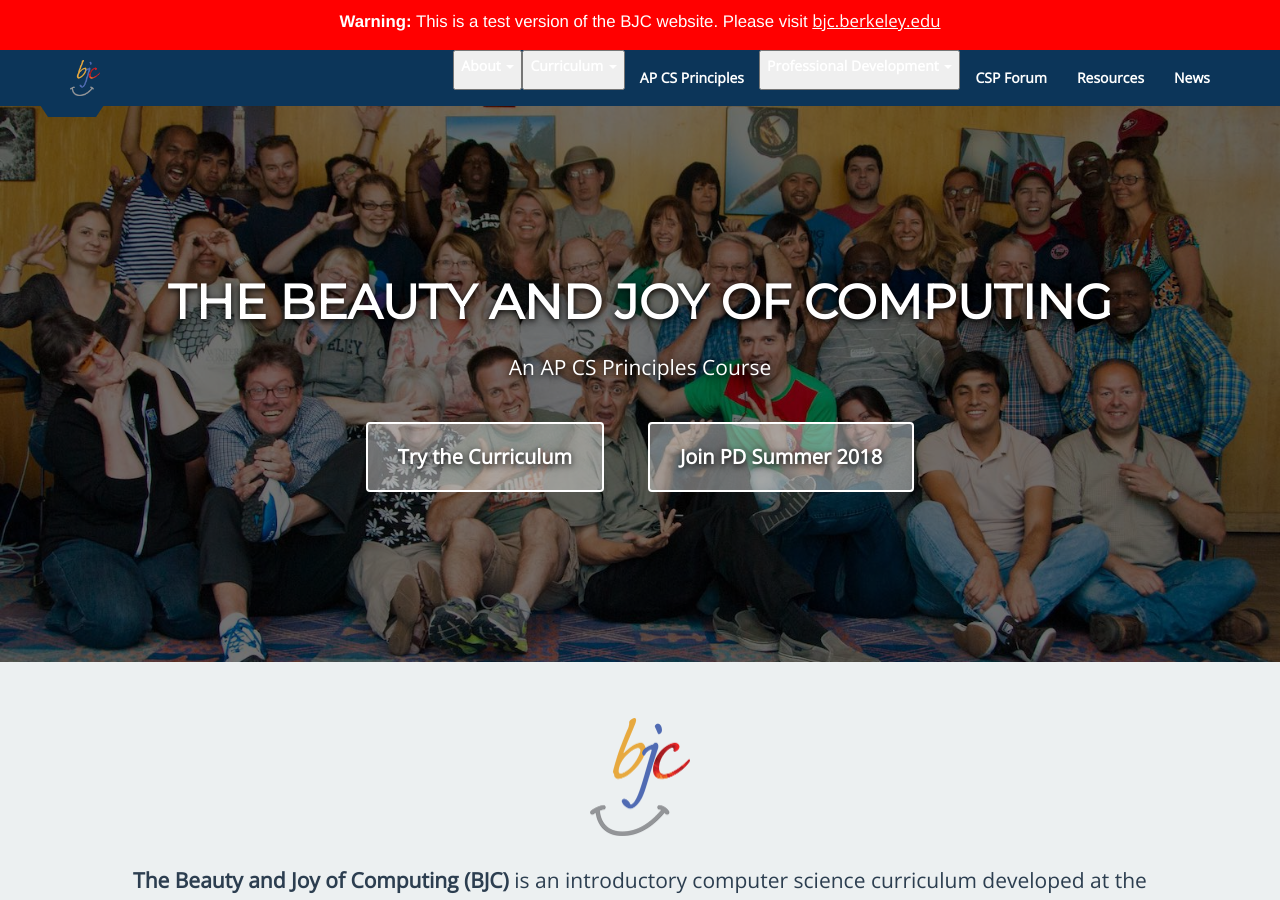
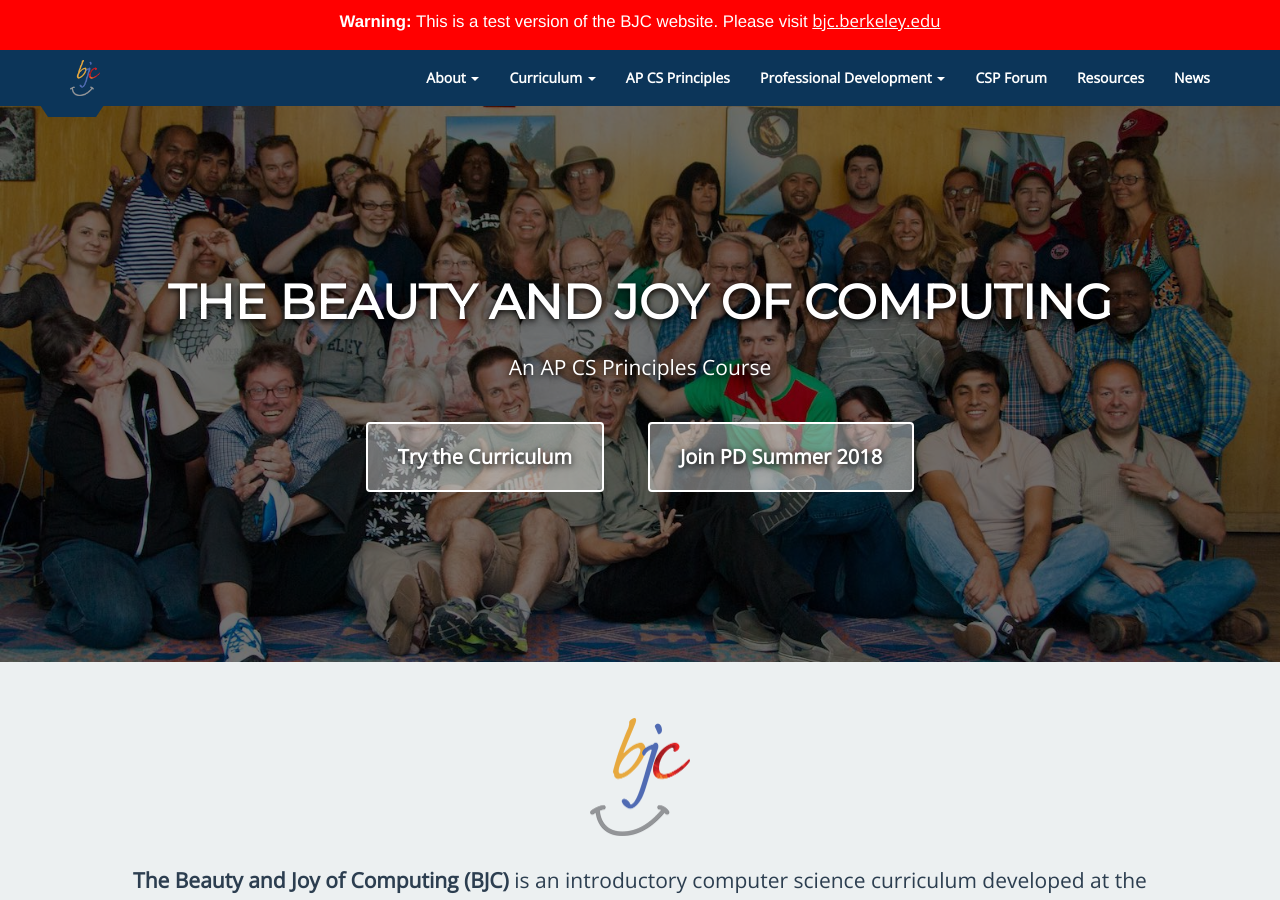
Before and after one commit to beautyjoy/beautyjoy.github.io, a Jekyll site: the page built from index.html, in a window 1280 px wide and 900 px high. Built offline with Jekyll 4.4.1, drawn with Linux system fonts in a browser that asks for light colours.

Commit message:
use links in the navbar

```diff
--- a/_includes/nav.html
+++ b/_includes/nav.html
@@ -24,10 +24,10 @@
           {% if item.title %}
             {% assign menu = item %}
             <li class="dropdown">
-              <button class="dropdown-toggle" data-toggle="dropdown" role="button" aria-haspopup="true" aria-expanded="false">
+              <a href="#" class="dropdown-toggle" data-toggle="dropdown" role="button" aria-haspopup="true" aria-expanded="false">
                 <span class="hover-accent">{{ menu.title }}</span>
                 <span class="caret" aria-hidden="true"></span>
-              </button>
+              </a>
               <ul class="dropdown-menu">
                 {% for link in menu.links %}
                   {% include nav_link.html link=link %}
```
